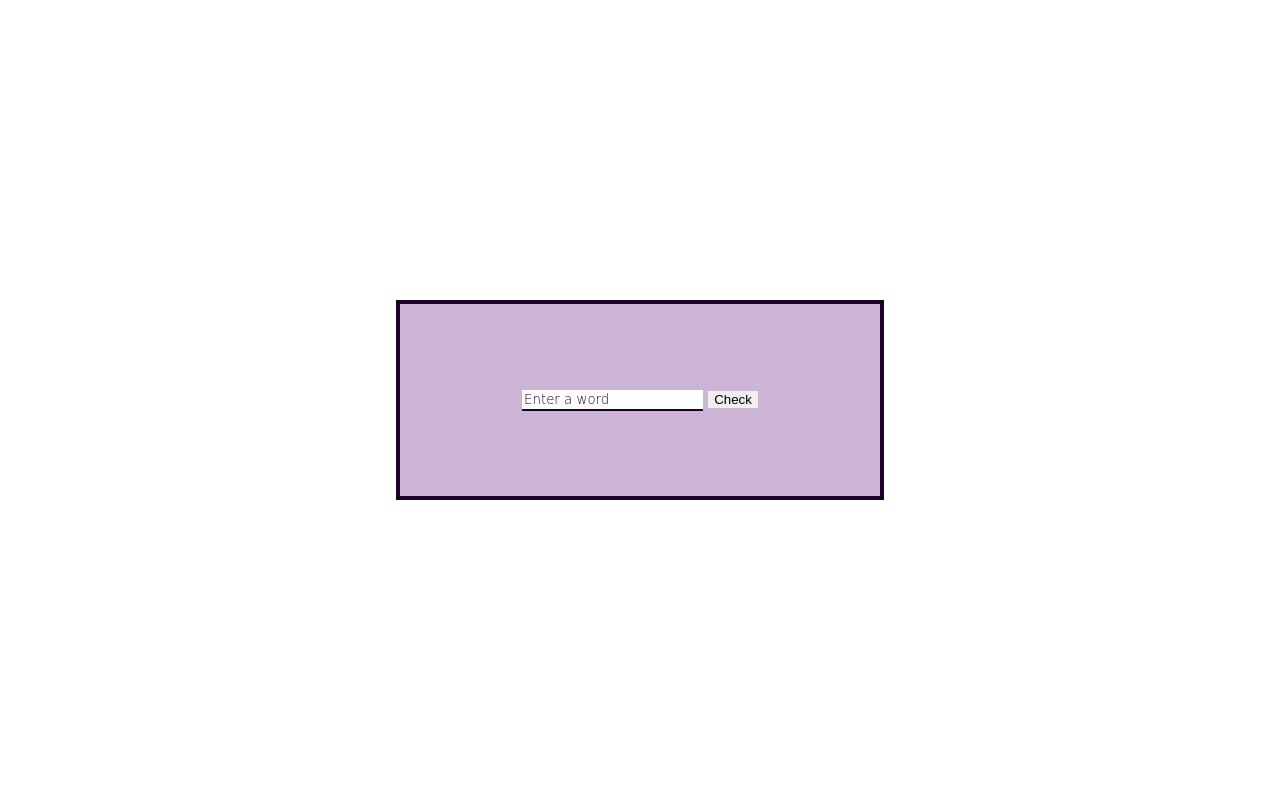
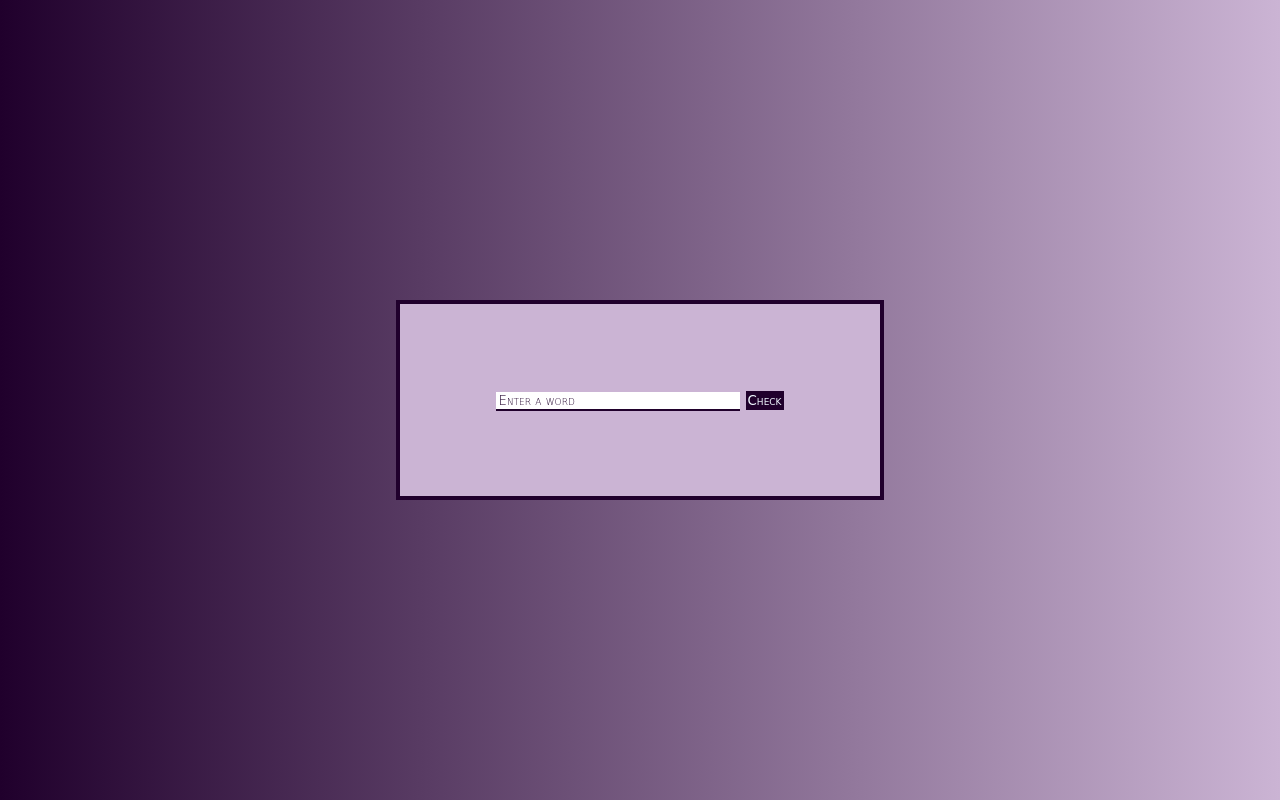
Before and after one commit to goddamnBlinder/Panlindrome--Checker-and-Vowel-Count, a plain HTML site: page Vowel Counter/index.html in a window 1280 px wide. Drawn offline with Linux system fonts and the light colour scheme.

Commit message:
Update style.css

```diff
--- a/Vowel Counter/style.css
+++ b/Vowel Counter/style.css
@@ -11,7 +11,7 @@ body{
     flex-direction: column;
     justify-content: center;
     align-items: center;
-    background-image: linear-gradient(from right, #);
+    background-image: linear-gradient( to right, #20002c, #cbb4d4);
 
 }
 .container{
@@ -31,16 +31,31 @@ body{
 }
 
 ::placeholder{
-    font-weight: 200;
+    font-weight: 100;
     font-family: cursive;
     color: #20002c;
 }
+
+
+input , button{
+    font-variant: small-caps;
+    font-family: cursive;
+
+}
+
 
 input{
    border: none;
    outline: none;
    border-bottom: 2px solid #20002c;
-   padding: 2px;
-
+   width: 15rem;
 
 }
+
+button{
+    outline: none;
+    border: none;
+    color: aliceblue;
+    background-color: #20002c;
+    padding: 2px;
+}
```
